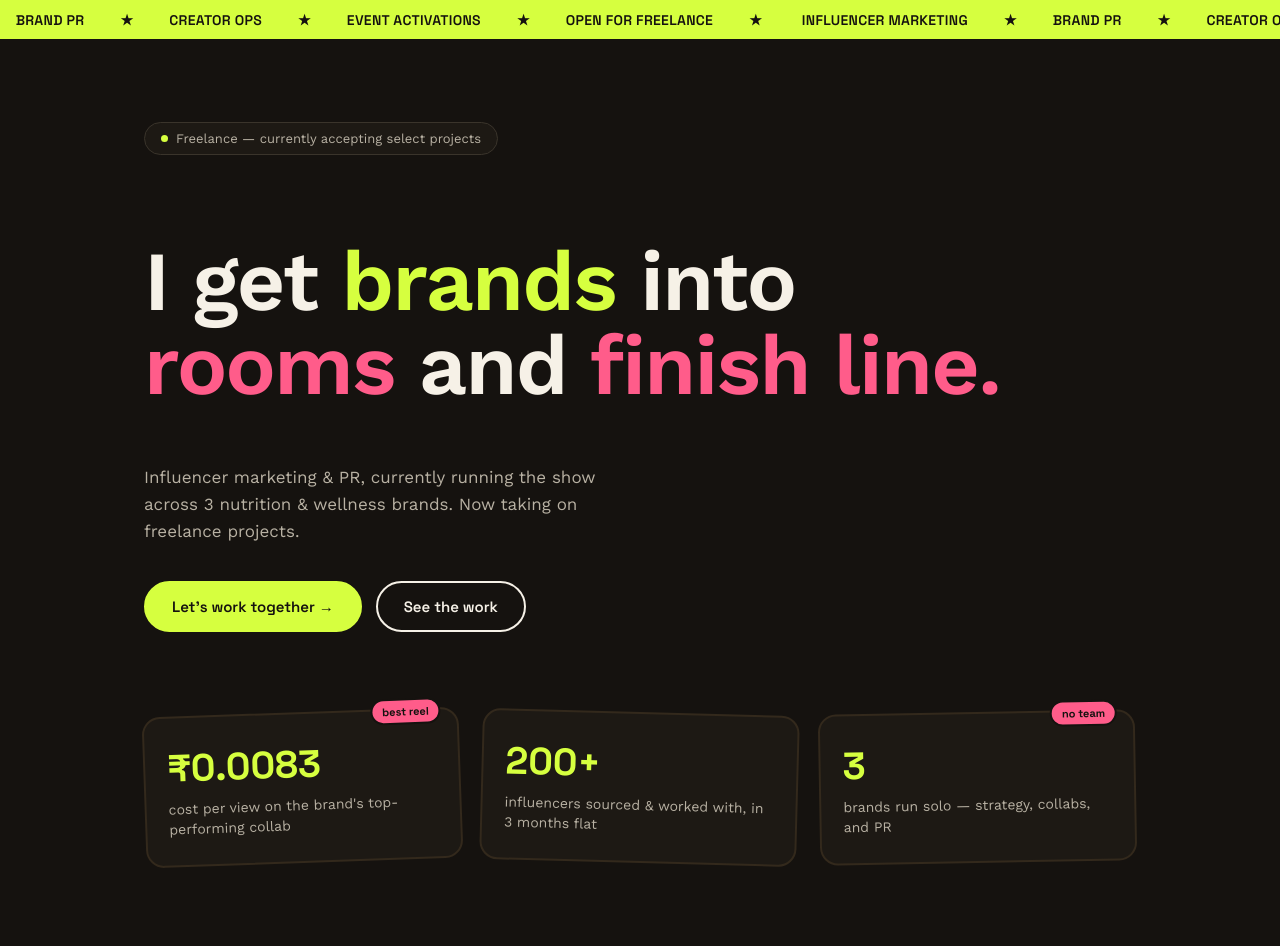
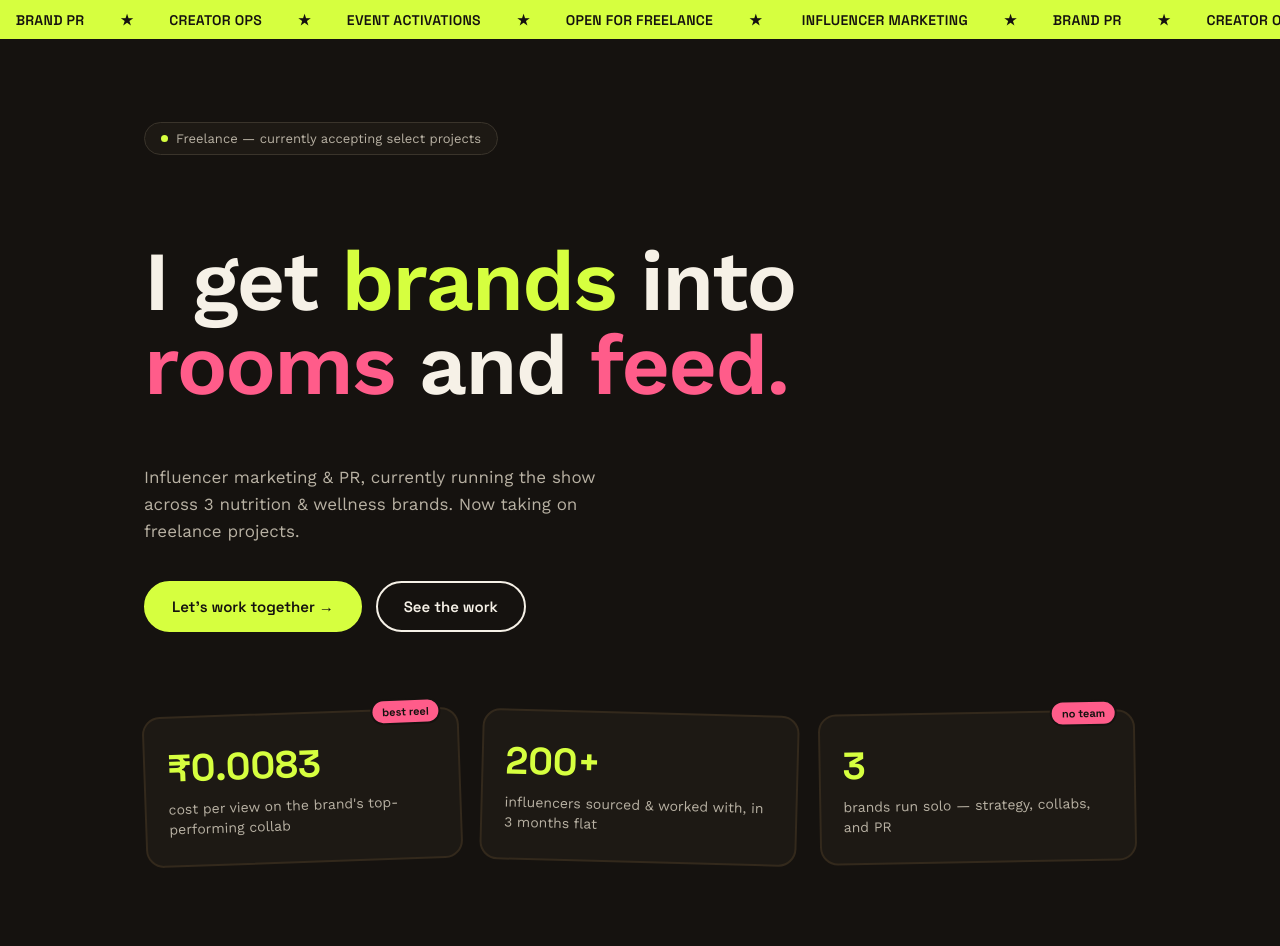
Before and after one commit to jain-sakshii/Sakshi-Jain-portfolio, a plain HTML site: page index.html in a window 1280 px wide. Shown: the top 946 px of the page. Drawn offline with nearby package versions, Linux system fonts and the light colour scheme.

Commit message:
Update index.html

```diff
--- a/index.html
+++ b/index.html
@@ -205,7 +205,7 @@
 
   <header class="hero">
     <div class="tagline"><span class="dot"></span>Freelance — currently accepting select projects</div>
-    <h1>I get <span class="hl"> brands </span> into <span class="hl2">rooms </span> and </span> <span class="hl2"> finish line.</span></h1>
+    <h1>I get <span class="hl"> brands </span> into <span class="hl2">rooms </span> and </span> <span class="hl2"> feed.</span></h1>
     <p class="sub">Influencer marketing & PR, currently running the show across 3 nutrition & wellness brands. Now taking on freelance projects.</p>
     <div class="cta-row">
       <a class="btn solid" href="mailto:sakshij.business@gmail.com">Let's work together →</a>
```
